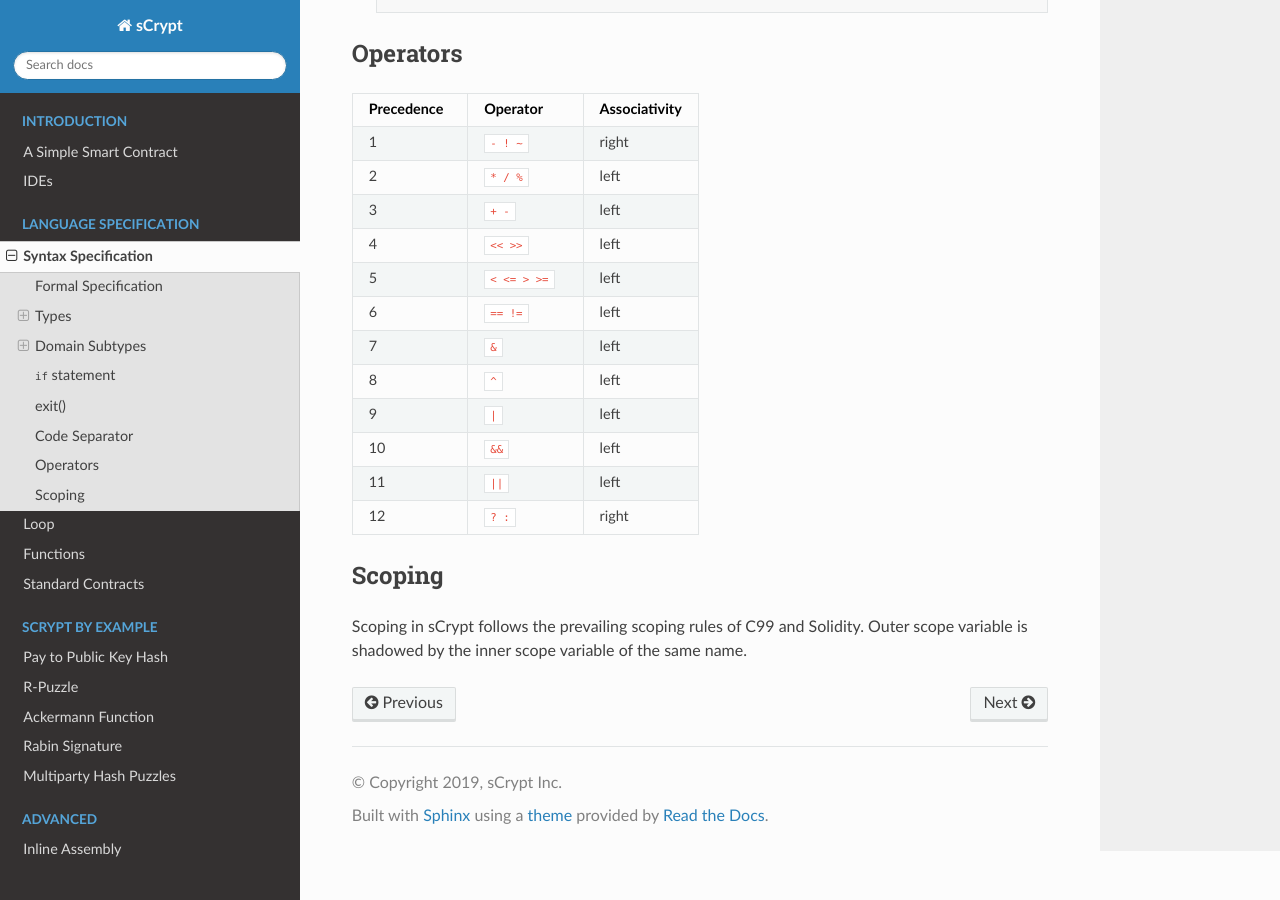
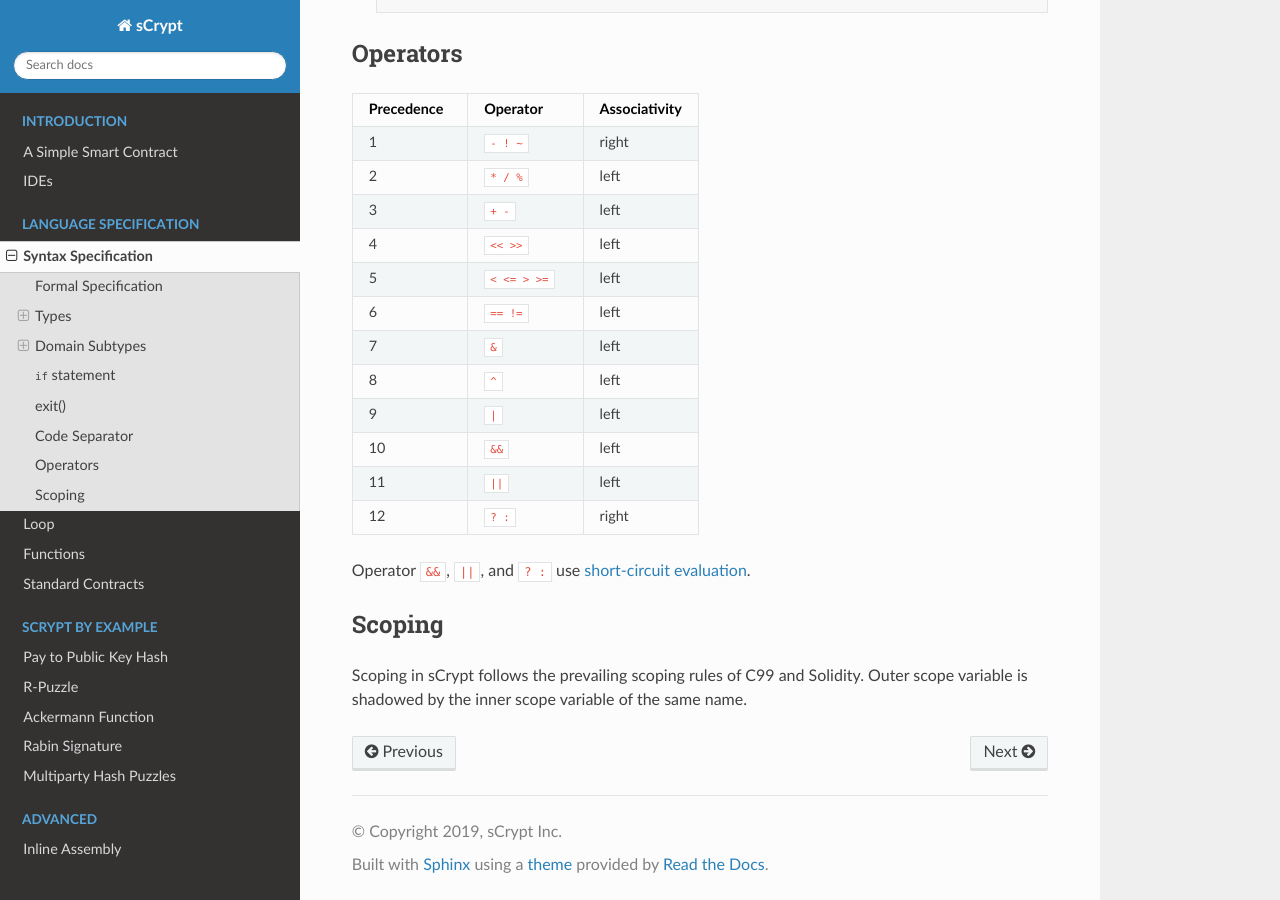
Before and after one commit to sCrypt-Inc/specification, a Sphinx documentation site: the page built from docs/syntax.rst, in a window 1280 px wide and 900 px high, scrolled down 3792 px. Built offline with Sphinx 7.4.7 and the Read the Docs theme 2.0.0, drawn with Linux system fonts in a browser that asks for light colours.

Commit message:
short-circuit operators

```diff
--- a/docs/syntax.rst
+++ b/docs/syntax.rst
@@ -311,9 +311,8 @@ Operators
     * - 12
       - ``? :``
       - right
-..
-    explain &&,|| evaluates both sides regardless
 
+Operator ``&&``, ``||``, and ``? :`` use `short-circuit evaluation <https://en.wikipedia.org/wiki/Short-circuit_evaluation>`_.
 
 Scoping
 =======
```
